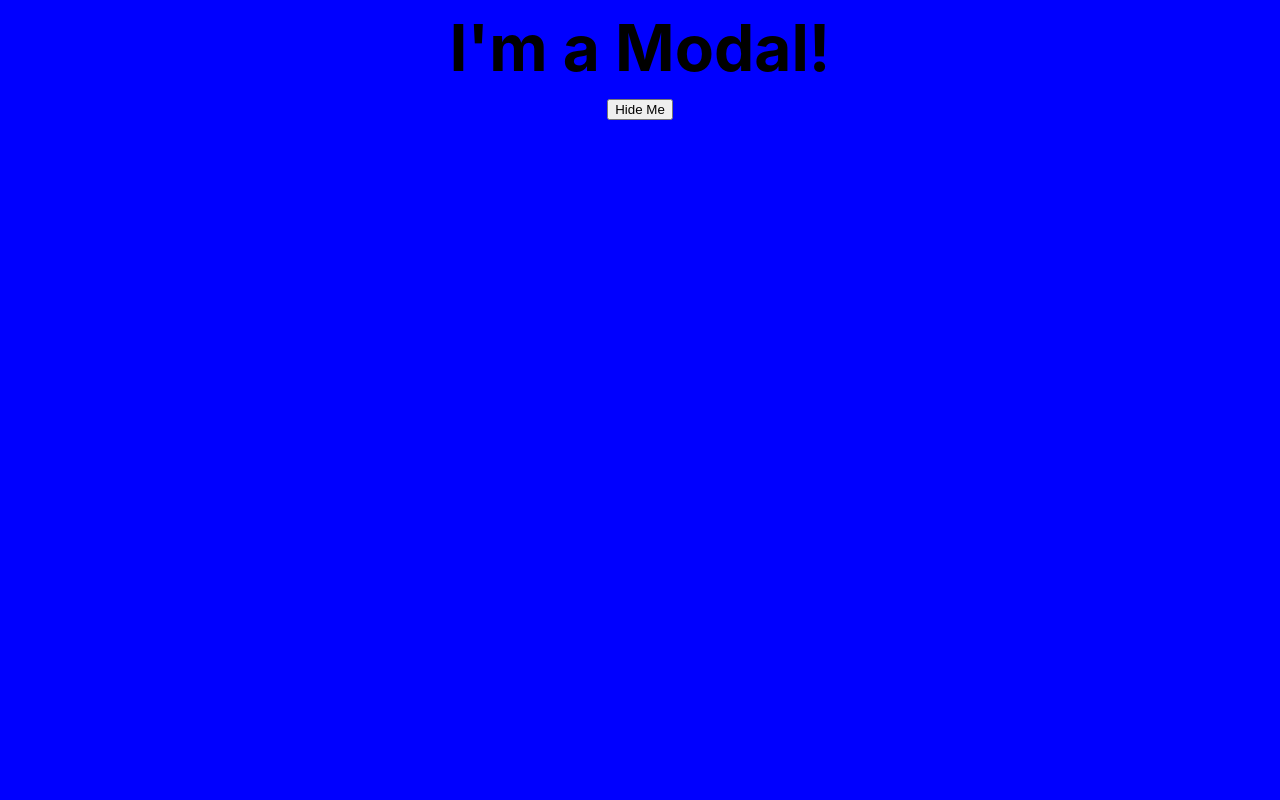
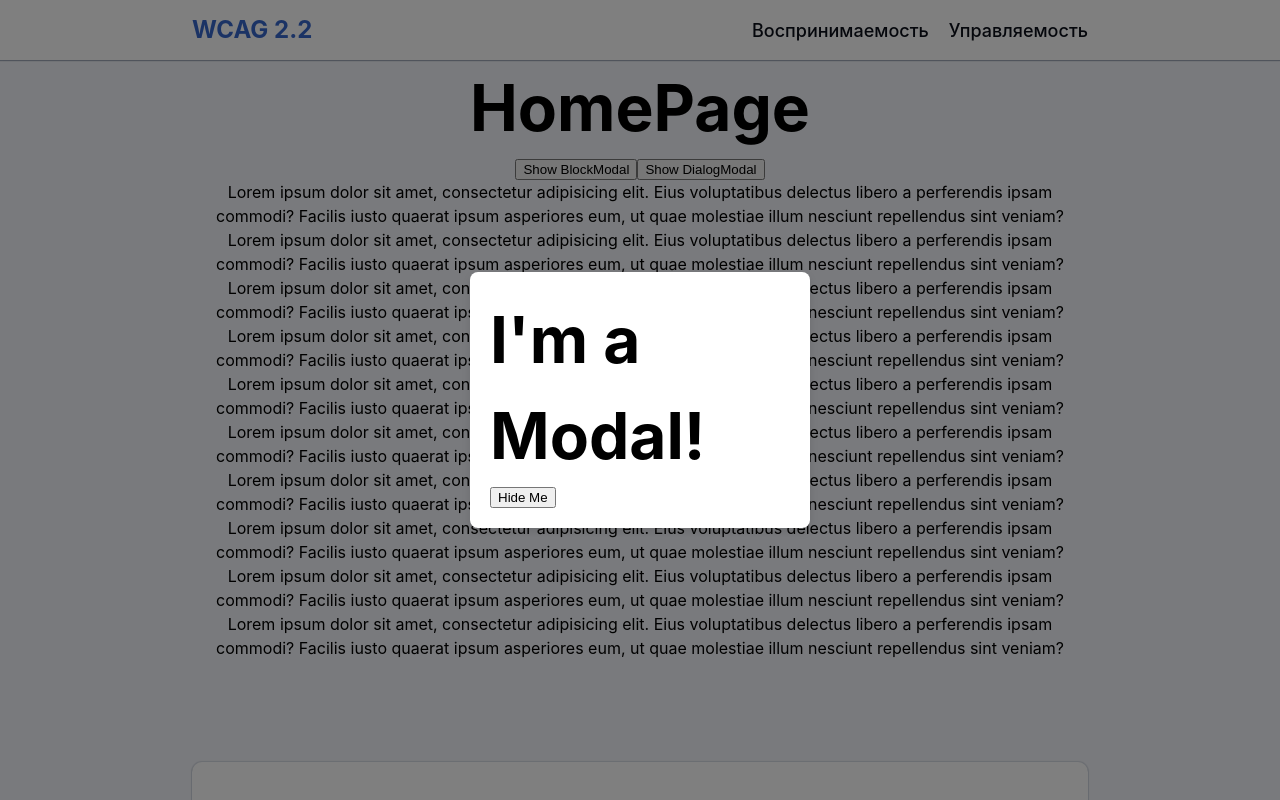
Before and after one commit to Serdyuk-prog/accessibility-guide, a React (Vite) app: page / in a window 1280 px wide. Both pictures are taken after a click on the button "Show BlockModal". Shown: the top 800 px of the page. Built offline with nearby package versions, Linux system fonts and the light colour scheme.

Commit message:
feat: modal handling

```diff
--- a/src/pages/HomePage/HomePage.tsx
+++ b/src/pages/HomePage/HomePage.tsx
@@ -4,17 +4,25 @@ import { useRef, useState } from 'react';
 
 export const HomePage = () => {
   const [showBlockModal, setShowBlockModal] = useState(false);
+  const showModalRef = useRef<HTMLButtonElement>(null);
   // const [showDialogModal, setShowDialogModal] = useState(false);
-  const modalRef = useRef<React.RefObject<HTMLDialogElement>>(null);
+  const modalRef = useRef<HTMLDialogElement>(null);
 
-  const toggleBlockModal = () => setShowBlockModal((state) => !state);
+  const toggleBlockModal = () => {
+    setShowBlockModal((state) => !state);
+    if (showBlockModal) {
+      showModalRef.current?.focus()
+    }
+  };
 
   return (
     <>
       <div>
         <h1>HomePage</h1>
-        <button onClick={toggleBlockModal}>Show BlockModal</button>
-        <button onClick={() => modalRef.current?.showModal()}>Show DialogModal</button>
+        <button ref={showModalRef} onClick={(e) => toggleBlockModal(e)}>Show BlockModal</button>
+        <button onClick={() => modalRef.current?.showModal()}>
+          Show DialogModal
+        </button>
         {Array.from({ length: 10 }, (_, i) => (
           <p key={i}>
             Lorem ipsum dolor sit amet, consectetur adipisicing elit. Eius
@@ -24,6 +32,10 @@ export const HomePage = () => {
           </p>
         ))}
       </div>
+      <br />
+      <br />
+      <br />
+
       <BlockModal show={showBlockModal} onAction={toggleBlockModal} />
       <DialogModal ref={modalRef} />
     </>
--- a/src/shared/modals/BlockModal/BlockModal.tsx
+++ b/src/shared/modals/BlockModal/BlockModal.tsx
@@ -1,12 +1,27 @@
-import React from 'react';
+import React, { useEffect, useRef } from 'react';
+import { createPortal } from 'react-dom';
 
 const modalStyles: React.CSSProperties = {
+  position: 'fixed',
+  top: '50%',
+  left: '50%',
+  transform: 'translate(-50%, -50%)',
+  width: '300px',
+  padding: '20px',
+  backgroundColor: 'white',
+  boxShadow: '0 4px 8px rgba(0, 0, 0, 0.1)',
+  borderRadius: '8px',
+  zIndex: 1000,
+};
+
+const overlayStyles: React.CSSProperties = {
   position: 'fixed',
   top: 0,
   left: 0,
   width: '100vw',
   height: '100vh',
-  background: 'blue',
+  backgroundColor: 'rgba(0, 0, 0, 0.5)',
+  zIndex: 999,
 };
 
 interface IBlockModalProps {
@@ -15,18 +30,73 @@ interface IBlockModalProps {
   onCancel?: () => void;
 }
 
-const BlockModal = (props: IBlockModalProps) => {
-  const { show, onAction } = props;
-  if (show) {
-    return (
-      <div style={modalStyles}>
+const BlockModal = ({ show, onAction, onCancel }: IBlockModalProps) => {
+  const modalRef = useRef<HTMLDivElement>(null);
+
+  const handleOverlayClick = () => {
+    if (onCancel) {
+      onCancel();
+    } else {
+      onAction();
+    }
+  };
+
+  const handleKeyDown = (event: KeyboardEvent) => {
+    if (event.key === 'Escape') {
+      onAction();
+    }
+  };
+
+  const handleFocusTrap = (event: KeyboardEvent) => {
+    if (event.key === 'Tab' && modalRef.current) {
+      const focusableElements = modalRef.current.querySelectorAll<HTMLElement>(
+        'button'
+      );
+      const firstElement = focusableElements[0];
+      const lastElement = focusableElements[focusableElements.length - 1];
+
+      if (event.shiftKey) {
+        if (document.activeElement === firstElement) {
+          lastElement.focus();
+          event.preventDefault();
+        }
+      } else {
+        if (document.activeElement === lastElement) {
+          firstElement.focus();
+          event.preventDefault();
+        }
+      }
+    }
+  };
+
+  useEffect(() => {
+    if (show) {
+      document.addEventListener('keydown', handleKeyDown);
+      document.addEventListener('keydown', handleFocusTrap);
+      modalRef.current?.focus();
+    }
+    return () => {
+      document.removeEventListener('keydown', handleKeyDown);
+      document.removeEventListener('keydown', handleFocusTrap);
+    };
+  }, [show, onAction]);
+
+  if (!show) return null;
+  return createPortal(
+    <div style={overlayStyles} onClick={handleOverlayClick}>
+      <div
+        style={modalStyles}
+        onClick={(e) => e.stopPropagation()}
+        ref={modalRef}
+        tabIndex={-1}
+      >
         <h1>I'm a Modal!</h1>
         <button onClick={onAction}>Hide Me</button>
+        {onCancel && <button onClick={onCancel}>Cancel</button>}
       </div>
-    );
-  }
-
-  return null;
+    </div>,
+    document.body
+  );
 };
 
 export default BlockModal;
--- a/src/shared/modals/DialogModal/DialogModa.tsx
+++ b/src/shared/modals/DialogModal/DialogModa.tsx
@@ -1,11 +1,26 @@
-import React from 'react';
+import React, { useEffect } from 'react';
 
 interface IDialogModalProps {
-  ref: React.RefObject<HTMLDialogElement> | null;
+  ref: React.RefObject<HTMLDialogElement| null>;
 }
 
 const DialogModal = (props: IDialogModalProps) => {
   const { ref } = props;
+
+  useEffect(() => {
+    ref?.current?.addEventListener('click', function (event) {
+      const rect = ref?.current?.getBoundingClientRect();
+      if (!rect) return;
+      const isInDialog =
+        rect.top <= event.clientY &&
+        event.clientY <= rect.top + rect.height &&
+        rect.left <= event.clientX &&
+        event.clientX <= rect.left + rect.width;
+      if (!isInDialog) {
+        ref?.current?.close();
+      }
+    });
+  }, [ref]);
 
   return (
     <dialog ref={ref} id="closeMe" aria-labelledby="heading">
```
